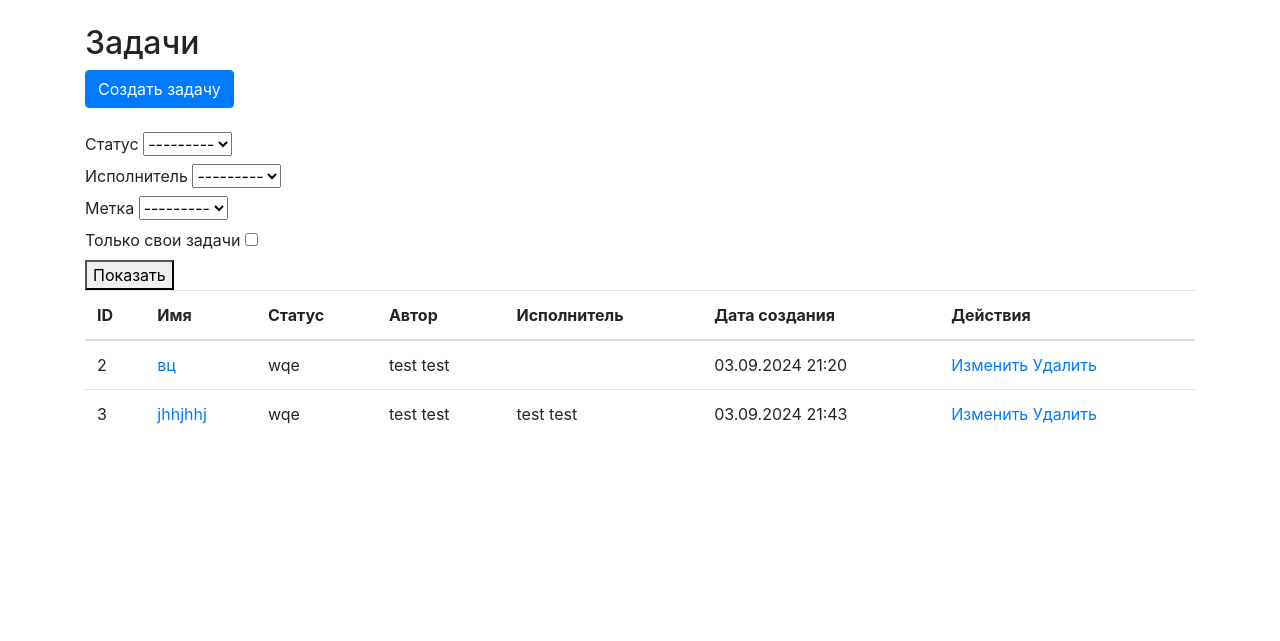
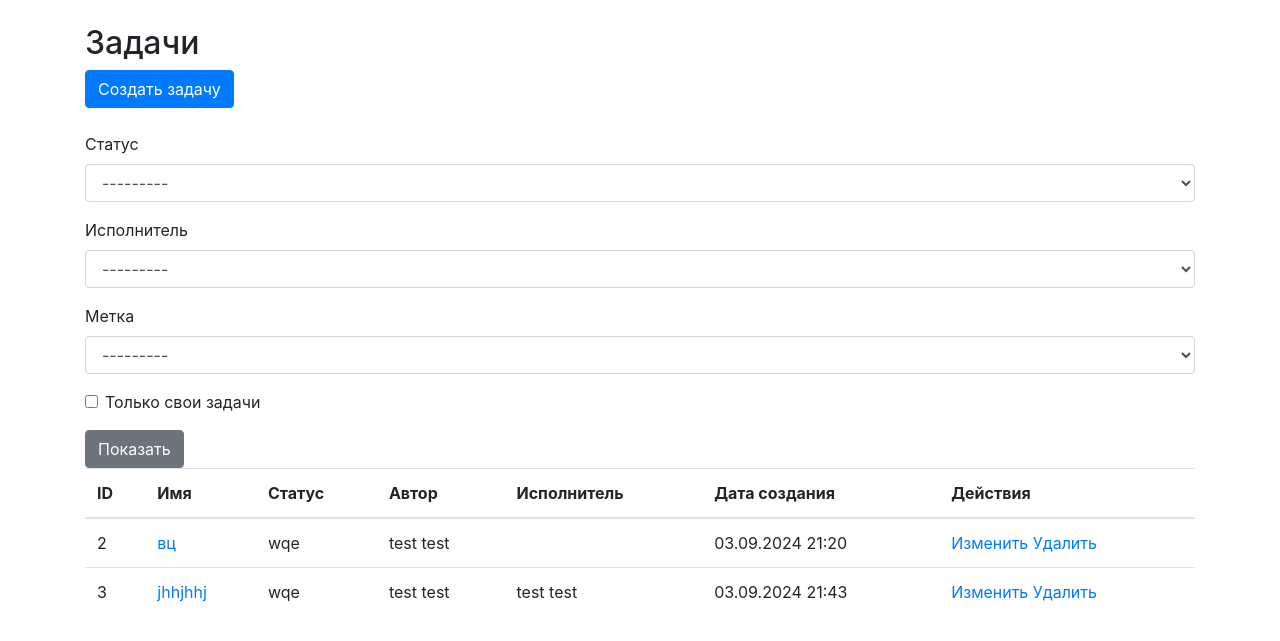
Before and after one commit to NikitaVoitko/python-project-52, a Django app: page /tasks/ in a window 1280 px wide. Shown: the part 56-697 px from the top of the page. Run offline with Django 5.2, Linux system fonts and the light colour scheme; a user stored in the database is signed in; data comes from the database, SQL or seed files in the repository; some libraries are stand-ins or nearby versions.

Commit message:
labels for tasks list fix

```diff
--- a/task_manager/apps/tasks/templates/tasks/task_list.html
+++ b/task_manager/apps/tasks/templates/tasks/task_list.html
@@ -6,9 +6,9 @@
     <br><br>
 
     <form method="get" action="{% url 'task-list' %}">
-        <div>
+        <div class="form-group">
             <label for="status">Статус</label>
-            <select name="status" id="status">
+            <select name="status" id="status" class="form-control">
                 <option value="">---------</option>
                 {% for status in statuses %}
                     <option value="{{ status.id }}" {% if status.id|stringformat:"s" == request.GET.status %}selected{% endif %}>
@@ -17,9 +17,9 @@
                 {% endfor %}
             </select>
         </div>
-        <div>
+        <div class="form-group">
             <label for="author">Исполнитель</label>
-            <select name="author" id="author">
+            <select name="author" id="author" class="form-control">
                 <option value="">---------</option>
                 {% for user in users %}
                     <option value="{{ user.id }}" {% if user.id|stringformat:"s" == request.GET.author %}selected{% endif %}>
@@ -28,9 +28,9 @@
                 {% endfor %}
             </select>
         </div>
-        <div>
+        <div class="form-group">
             <label for="label">Метка</label>
-            <select name="labels" id="label">
+            <select name="labels" id="label" class="form-control">
                 <option value="">---------</option>
                 {% for label in labels %}
                     <option value="{{ label.id }}" {% if label.id|stringformat:"s" == request.GET.labels %}selected{% endif %}>
@@ -39,11 +39,11 @@
                 {% endfor %}
             </select>
         </div>
-        <div>
-            <label for="own_tasks">Только свои задачи</label>
-            <input type="checkbox" name="own_tasks" id="own_tasks" {% if request.GET.own_tasks == 'on' %}checked{% endif %}>
+        <div class="form-group form-check">
+            <input type="checkbox" name="own_tasks" id="own_tasks" class="form-check-input" {% if request.GET.own_tasks == 'on' %}checked{% endif %}>
+            <label class="form-check-label" for="own_tasks">Только свои задачи</label>
         </div>
-        <button type="submit">Показать</button>
+        <button type="submit" class="btn btn-secondary">Показать</button>
     </form>
 
     <table class="table">
```
